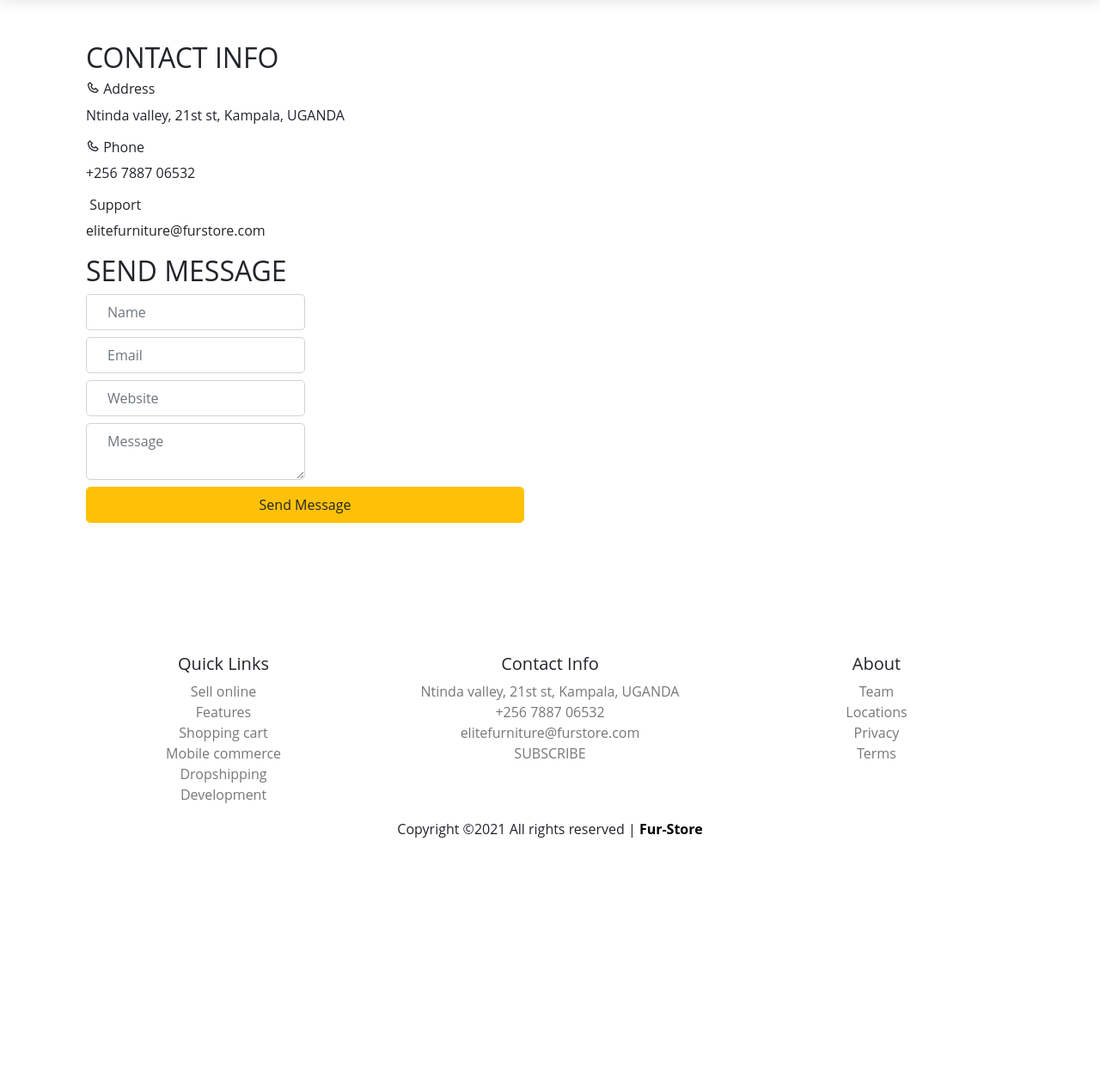
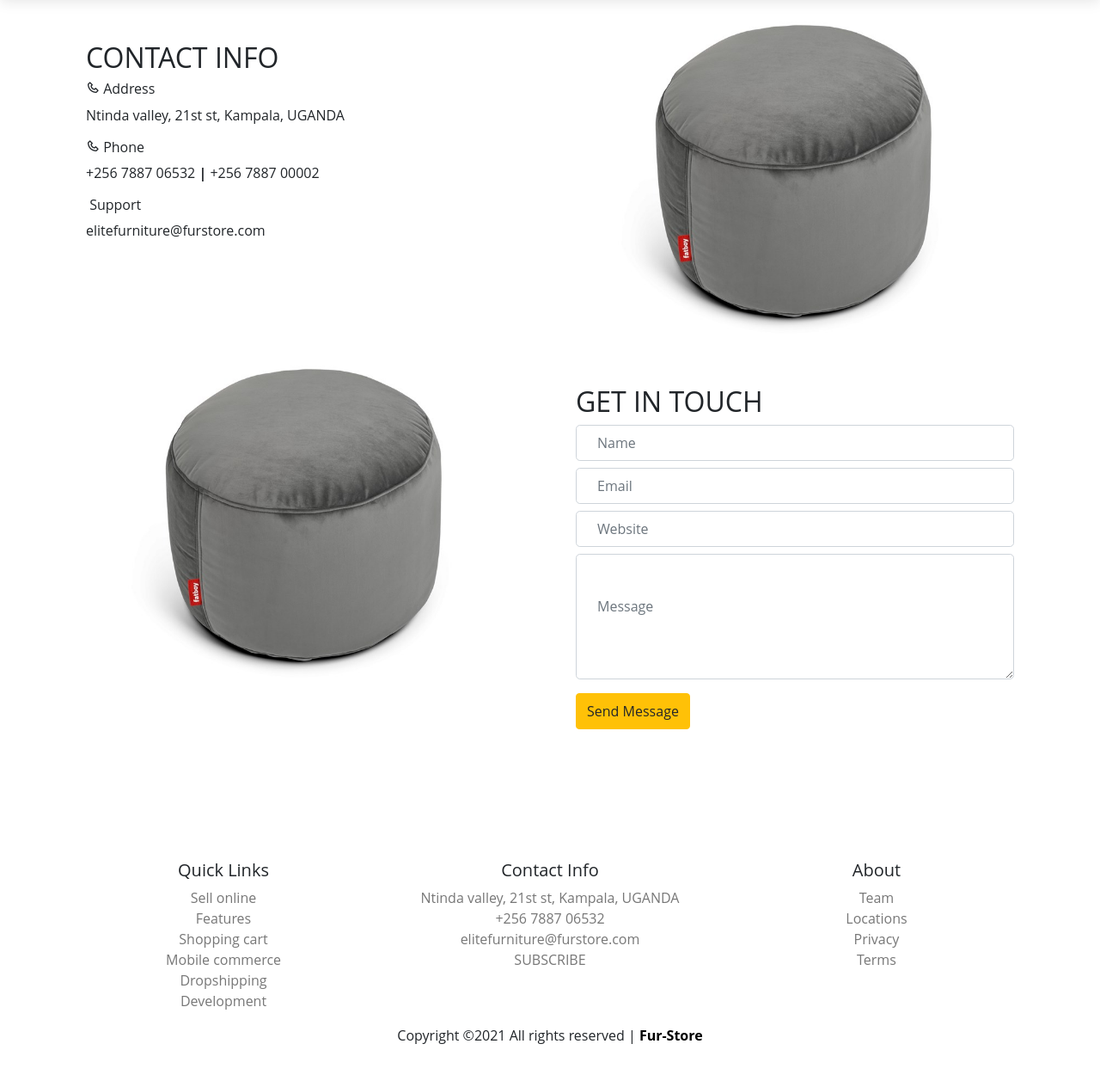
Before and after one commit to occn8/furniture-store, a PHP site: page /contact.php in a window 1280 px wide. Shown: the part 141-1405 px from the top of the page at 86% size. Before the commit the page ends 1115 px from the top, so only its background shows below. Run offline with PHP 8.4, Linux system fonts and the light colour scheme; some libraries are stand-ins or nearby versions; some web fonts are replaced.

Commit message:
contactpage

```diff
--- a/contact.php
+++ b/contact.php
@@ -17,20 +17,32 @@ include('widgets/header.php');
                         <h6><i class="bx bx-phone"></i> Address</h6>
                         <p>Ntinda valley, 21st st, Kampala, UGANDA</p>
                         <h6><i class="bx bx-phone"></i> Phone</h6>
-                        <p>+256 7887 06532</p>
+                        <p>+256 7887 06532 <b>|</b> +256 7887 00002</p>
                         <h6><i class="bx bx-email"></i> Support</h6>
                         <p>elitefurniture@furstore.com</p>
-                        <h2>SEND MESSAGE</h2>
-                        <form action="#" >
-                            <input class="form-control col-6 my-2 con" type="text" placeholder="Name">
-                            <input class="form-control col-6 my-2 con" type="text" placeholder="Email">
-                            <input class="form-control col-6 my-2 con" type="text" placeholder="Website">
-                            <textarea class="form-control col-6 my-2 con" placeholder="Message"></textarea>
-                            <button type="submit" class="form-control site-btn btn-warning my-2 mr-5">Send Message</button>
+                    </div>
+                </div>
+                <div class="col-6 text-center">
+                    <img src="assets/products/poufs/8.jpg" height="400px" alt="">
+                </div>
+            </div>
+            <div class="row">
+                <div class="col-6 text-center">
+                    <img src="assets/products/poufs/8.jpg" height="400px" alt="">
+                </div>
+                <div class="col-6">
+                    <div class="container py-5">
+                        <h2>GET IN TOUCH</h2>
+                        <form action="#">
+                            <input class="form-control col-12 my-2" type="text" placeholder="Name">
+                            <input class="form-control col-12 my-2" type="text" placeholder="Email">
+                            <input class="form-control col-12 my-2" type="text" placeholder="Website">
+                            <textarea class="form-control col-12 my-2 py-5" placeholder="Message"></textarea>
+                            <button type="submit" class="btn btn-warning my-2">Send Message</button>
                         </form>
                     </div>
                 </div>
-                <div class="col-6"></div>
+
             </div>
         </div>
     </section>
```
